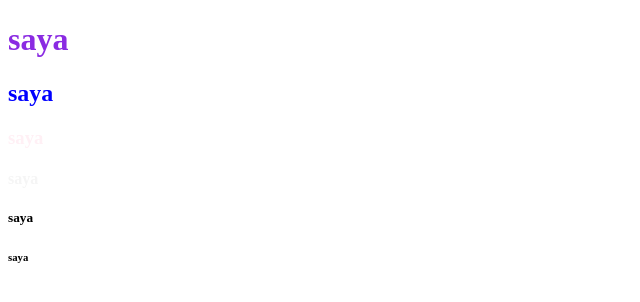
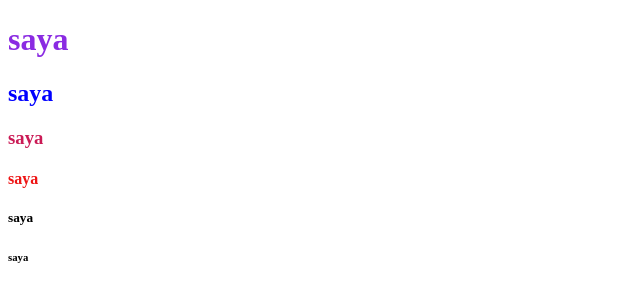
Before and after one commit to jibay12/latihan-1, a plain HTML site: page index.html in a window 1280 px wide. Shown: the full height of the page, 0-640 px from the left. Drawn offline with Linux system fonts and the light colour scheme.

Commit message:
commit saya

```diff
--- a/index.html
+++ b/index.html
@@ -8,8 +8,8 @@
 <body>
 <h1 style="color: blueviolet;">saya</h1>
 <h2 style="color:blue">saya</h2>
-<h3 style="color: lavenderblush;">saya</h3>
-<h4 style="color: whitesmoke">saya</h4>
+<h3 style="color: rgb(202, 26, 85);">saya</h3>
+<h4 style="color: rgb(238, 20, 20)">saya</h4>
 <h5>saya</h5>
 <h6>saya</h6>
 
```
